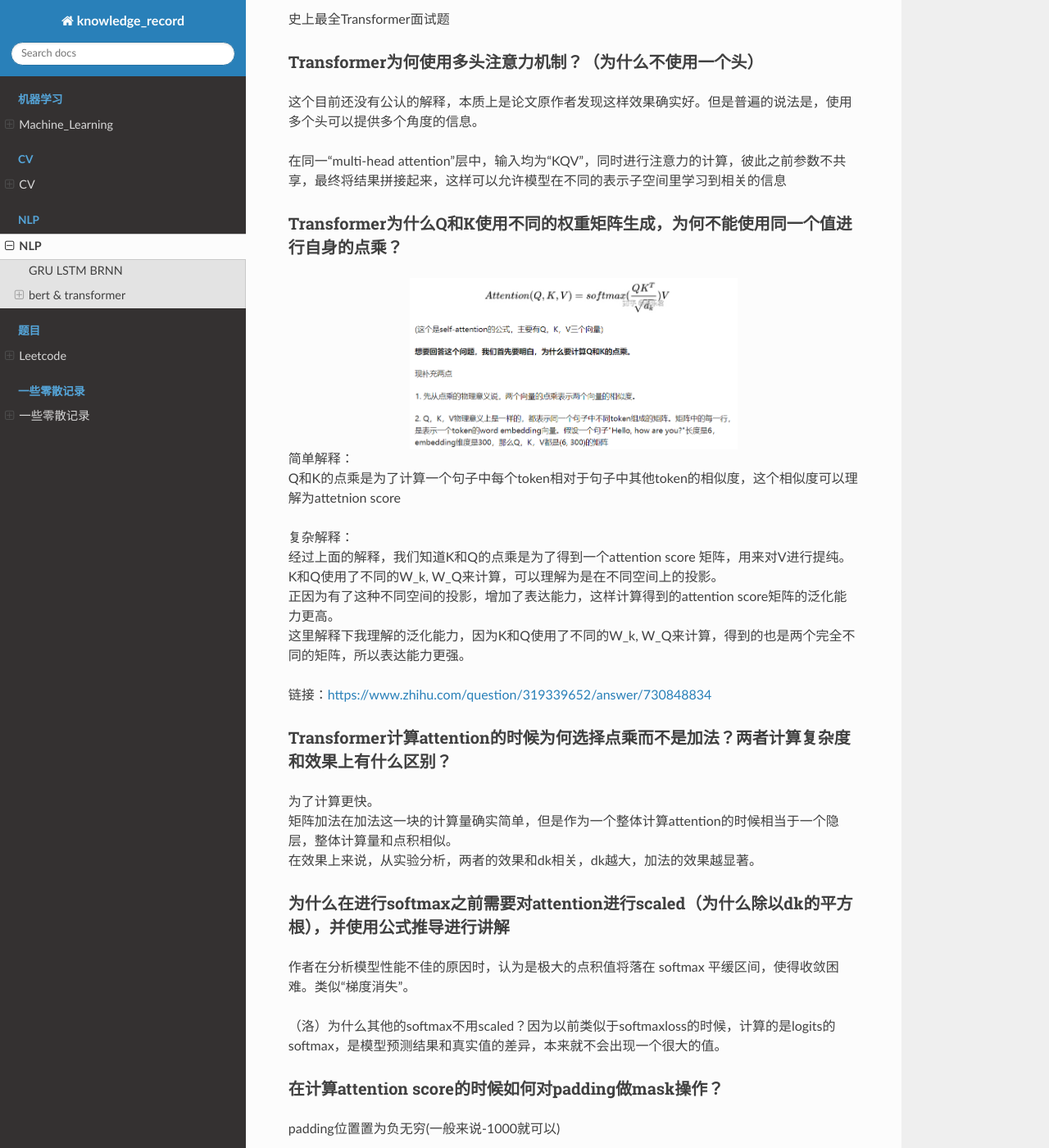
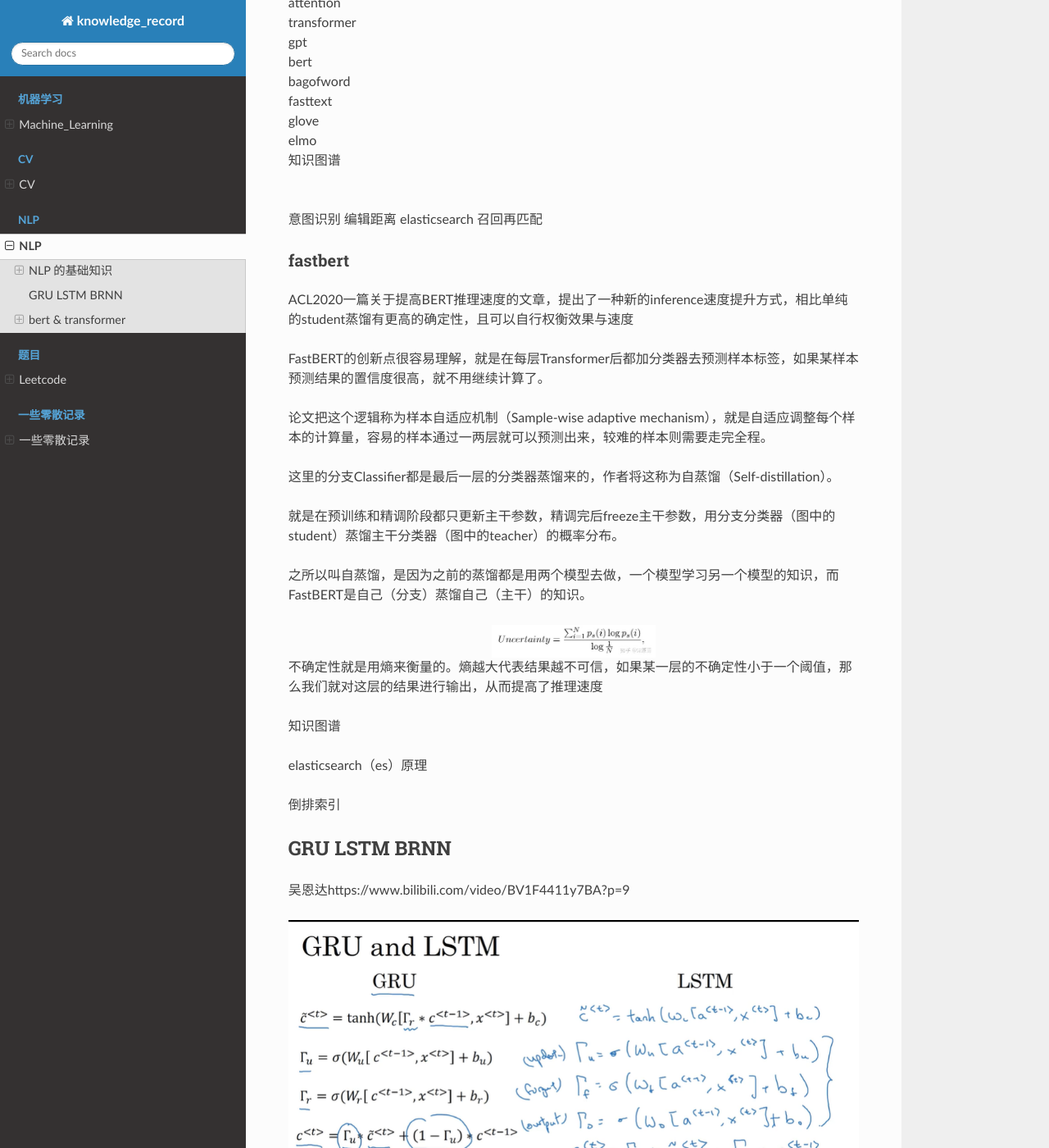
Before and after one commit to luochuankai-JHU/knowledge_record, a Sphinx documentation site: the page built from docs/nlp/nlp.rst, in a window 1280 px wide and 1400 px high, scrolled down 2353 px. Shown: the whole window at 82% size. Built offline with Sphinx 7.4.7 and the Read the Docs theme 2.0.0, drawn with Linux system fonts in a browser that asks for light colours; some of the changed text lies outside the part shown.

Commit message:
fastbert

```diff
--- a/docs/nlp/nlp.rst
+++ b/docs/nlp/nlp.rst
@@ -6,6 +6,97 @@
 ******************
 NLP
 ******************
+
+NLP 的基础知识
+=====================
+
+（NLP）语义分析--文本分类、情感分析、意图识别
+--------------------------------------------------------
+https://blog.csdn.net/weixin_41657760/article/details/93163519
+
+摘录一下意图识别部分
+
+.. image:: ../../_static/nlp/意图识别.png
+	:align: center
+	:width: 400
+
+
+模型压缩
+------------------
+模型压缩的相关知识三大角度：蒸馏，剪枝，量化
+
+.. image:: ../../_static/nlp/模型压缩.png
+	:align: center
+
+.. image:: ../../_static/nlp/模型压缩2.png
+	:align: center
+
+知识蒸馏
+
+李宏毅是真的讲得好https://www.bilibili.com/video/BV1SC4y1h7HB?p=7
+
+.. image:: ../../_static/nlp/distillation.png
+	:align: center
+	:width: 400
+
+| 为什么distillation有效果。因为teacher的参数能提供比label data（one-hot label）更多的信息。
+| 比如上面那张图，如果student从teacher那里学习，他不仅能知道这张图片是1，而且知道1和7有点像，也知道1和9有点像
+
+.. image:: ../../_static/nlp/temperature.png
+	:align: center
+	:width: 300
+
+temperature就是为了防止teacher的反馈和one-hot label太像
+
+
+
+剪枝
+
+| crf
+| n gram
+| attention
+| transformer
+| gpt
+| bert
+| bagofword
+| fasttext
+| glove
+| elmo
+| 知识图谱
+|
+
+意图识别
+编辑距离
+elasticsearch
+召回再匹配
+
+fastbert
+-----------------
+ACL2020一篇关于提高BERT推理速度的文章，提出了一种新的inference速度提升方式，相比单纯的student蒸馏有更高的确定性，且可以自行权衡效果与速度
+
+FastBERT的创新点很容易理解，就是在每层Transformer后都加分类器去预测样本标签，如果某样本预测结果的置信度很高，就不用继续计算了。
+
+论文把这个逻辑称为样本自适应机制（Sample-wise adaptive mechanism），就是自适应调整每个样本的计算量，容易的样本通过一两层就可以预测出来，较难的样本则需要走完全程。
+
+这里的分支Classifier都是最后一层的分类器蒸馏来的，作者将这称为自蒸馏（Self-distillation）。
+
+就是在预训练和精调阶段都只更新主干参数，精调完后freeze主干参数，用分支分类器（图中的student）蒸馏主干分类器（图中的teacher）的概率分布。
+
+之所以叫自蒸馏，是因为之前的蒸馏都是用两个模型去做，一个模型学习另一个模型的知识，而FastBERT是自己（分支）蒸馏自己（主干）的知识。
+
+.. image:: ../../_static/nlp/fastbert_uncertainty.png
+	:align: center
+	:width: 200
+
+不确定性就是用熵来衡量的。熵越大代表结果越不可信，如果某一层的不确定性小于一个阈值，那么我们就对这层的结果进行输出，从而提高了推理速度
+
+
+知识图谱
+
+elasticsearch（es）原理
+
+倒排索引
+
 
 GRU LSTM BRNN
 =====================
@@ -37,35 +128,7 @@
 https://blog.csdn.net/urbanears/article/details/98742013  这个博客讲的不错
 
 
-
------------------
-
-知识蒸馏
-
-剪枝
-
-| crf
-| n gram
-| attention
-| transformer
-| gpt
-| bert
-| bagofword
-| fasttext
-| glove
-| elmo
-| 知识图谱
-| 模型压缩的相关知识三大角度：蒸馏，剪枝，量化
-
-意图识别
-编辑距离
-elasticsearch
-召回再匹配
-fastbert
-
-知识图谱
-
-https://cloud.tencent.com/developer/article/1558479
+Bert需要理解的一些内容 https://cloud.tencent.com/developer/article/1558479
 
 
 .. image:: ../../_static/nlp/transformer.png
@@ -228,6 +291,7 @@
 
 .. image:: ../../_static/nlp/BNRNN.png
 	:align: center
+	:width: 300
 
 由于文本的长度不一致，例如这几句话，当句长大于4的时候，就只有一个样本了（剩下的全是padding）。做batch norm的话size太小，不能反映样本的整体分布。
 
```
Also changed, not shown: docs/_static/nlp/distillation.png (added), docs/_static/nlp/fastbert_uncertainty.png (added), docs/_static/nlp/temperature.png (added), docs/_static/nlp/意图识别.png (added), docs/_static/nlp/模型压缩.png (added), docs/_static/nlp/模型压缩2.png (added).
